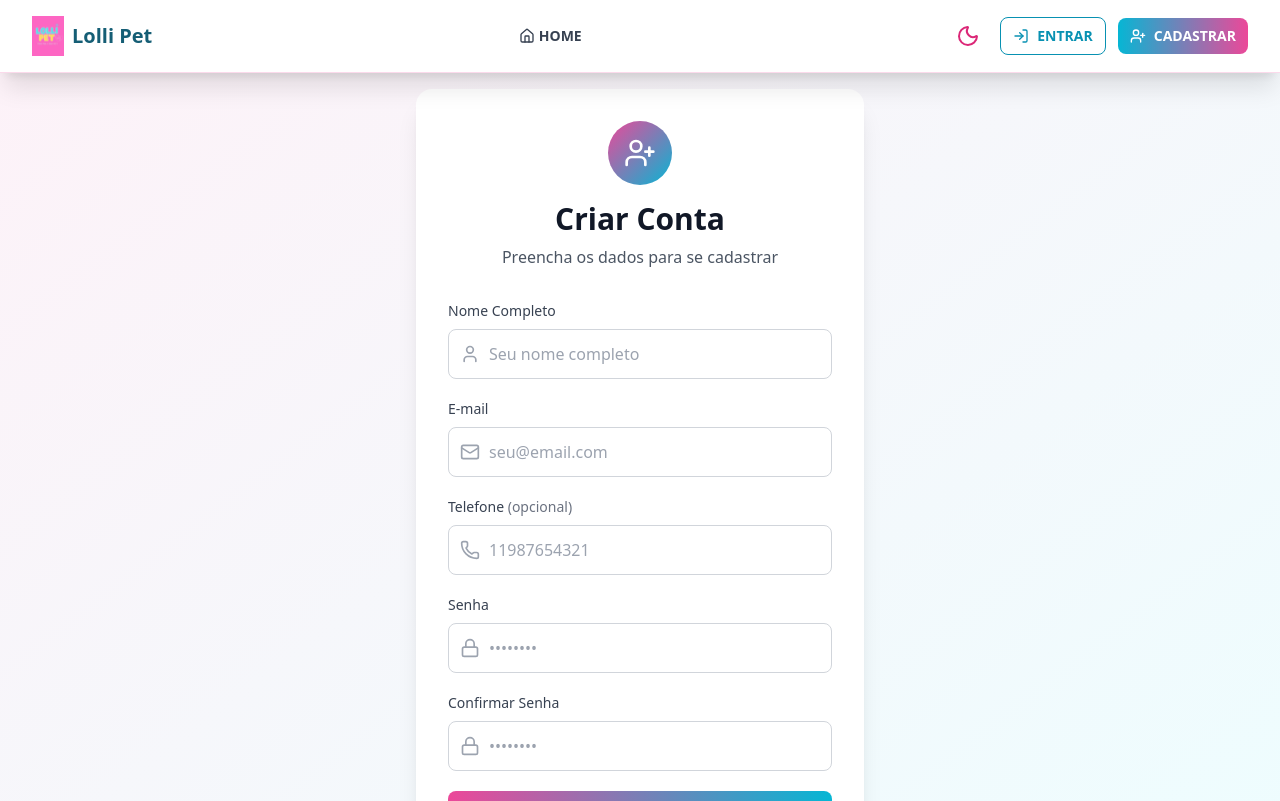
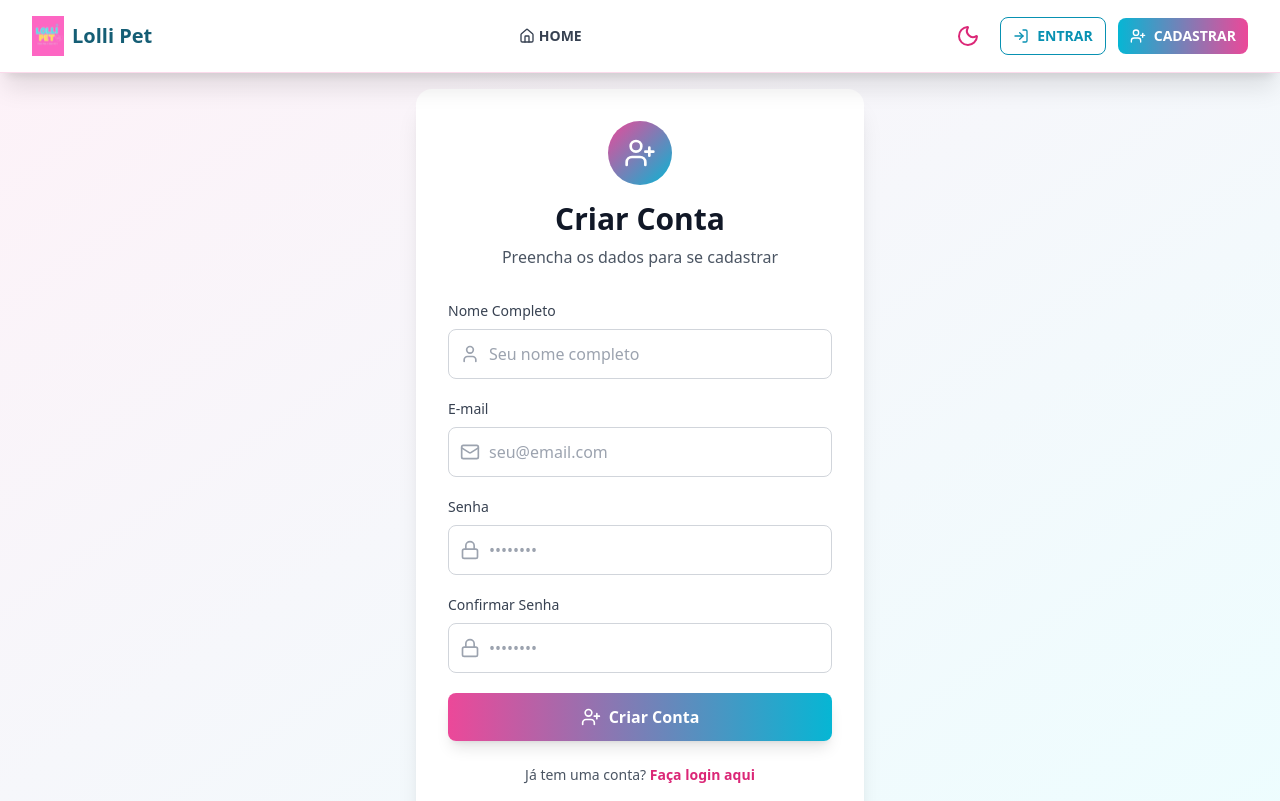
Before and after one commit to Mikedfb/lolli-pet-web, a React (Vite) app: page /signup in a window 1280 px wide. Shown: the top 801 px of the page. Built offline with nearby package versions, Linux system fonts and the light colour scheme.

Commit message:
refactor: Ligação do cadastro com o backend

```diff
--- a/src/components/pages/Signup.tsx
+++ b/src/components/pages/Signup.tsx
@@ -37,7 +37,7 @@ export default function Signup() {
    * Handler para submissão do formulário
    *
    * Envia para: POST /api/auth/signup
-   * Body: { nome: string, email: string, password: string, telefone?: string }
+   * Body: { nome: string, email: string, password: string}
    * Resposta esperada: { token: string, user: {...} }
    */
   const onSubmit = async (data: SignupFormData) => {
@@ -49,7 +49,7 @@ export default function Signup() {
     try {
       // Chama a função de signup do AuthContext
       // Isso internamente chama: POST /api/auth/signup
-      await signup(data.nome, data.email, data.password, data.telefone);
+      await signup(data.nome, data.email, data.password);
 
       console.log('[Signup] Cadastro bem-sucedido! Redirecionando...');
 
@@ -174,45 +174,6 @@ export default function Signup() {
               {errors.email && (
                 <p className="mt-1 text-sm text-red-600 dark:text-red-400">
                   {errors.email.message}
-                </p>
-              )}
-            </div>
-
-            {/* Campo de Telefone */}
-            <div>
-              <label
-                htmlFor="telefone"
-                className="block text-sm font-medium text-gray-700 dark:text-gray-300 mb-2"
-              >
-                Telefone <span className="text-gray-500">(opcional)</span>
-              </label>
-              <div className="relative">
-                <div className="absolute inset-y-0 left-0 pl-3 flex items-center pointer-events-none">
-                  <Phone className="h-5 w-5 text-gray-400" />
-                </div>
-                <input
-                  {...register('telefone')}
-                  id="telefone"
-                  type="tel"
-                  autoComplete="tel"
-                  placeholder="11987654321"
-                  className={`
-                    block w-full pl-10 pr-3 py-3 border rounded-lg
-                    bg-white dark:bg-gray-700
-                    text-gray-900 dark:text-white
-                    placeholder-gray-400 dark:placeholder-gray-500
-                    focus:outline-none focus:ring-2 focus:ring-pink-500 focus:border-transparent
-                    ${
-                      errors.telefone
-                        ? 'border-red-300 dark:border-red-600'
-                        : 'border-gray-300 dark:border-gray-600'
-                    }
-                  `}
-                />
-              </div>
-              {errors.telefone && (
-                <p className="mt-1 text-sm text-red-600 dark:text-red-400">
-                  {errors.telefone.message}
                 </p>
               )}
             </div>
@@ -347,7 +308,7 @@ export default function Signup() {
           <p>
             • Body:{' '}
             <code className="bg-white dark:bg-gray-800 px-1 py-0.5 rounded">
-              {'{ nome, email, password, telefone }'}
+              {'{ nome, email, password}'}
             </code>
           </p>
           <p>
--- a/src/components/schemas/AuthSchemas.ts
+++ b/src/components/schemas/AuthSchemas.ts
@@ -46,11 +46,6 @@ export const signupSchema = z
       .string()
       .min(1, 'O e-mail é obrigatório')
       .email('E-mail inválido'),
-    telefone: z
-      .string()
-      .regex(/^\d{10,11}$/, 'O telefone deve conter 10 ou 11 dígitos (apenas números)')
-      .optional()
-      .or(z.literal('')),
     password: z
       .string()
       .min(6, 'A senha deve ter no mínimo 6 caracteres'),
--- a/src/services/api.ts
+++ b/src/services/api.ts
@@ -35,8 +35,6 @@ export interface SignupData {
   nome: string;
   email: string;
   password: string;
-  crmv?: string;
-  especialidade?: string;
 }
 
 /**
```
